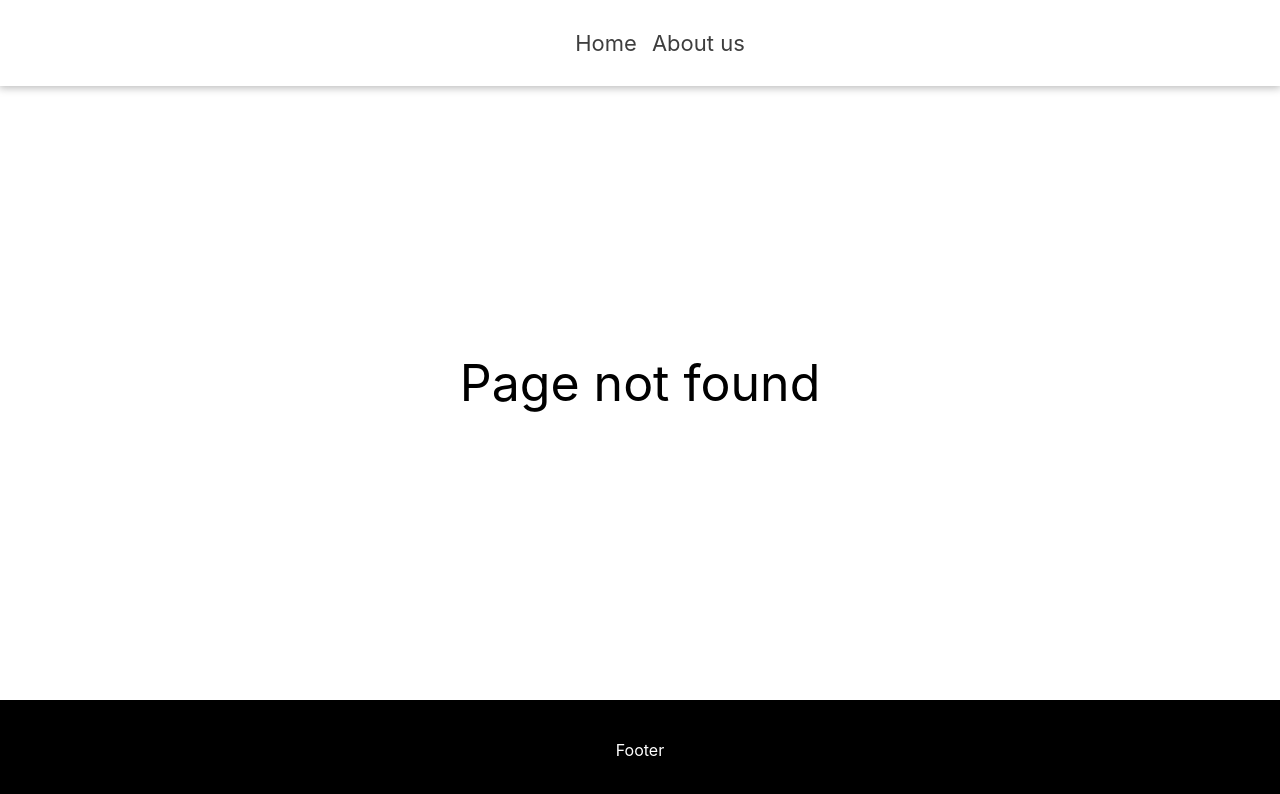
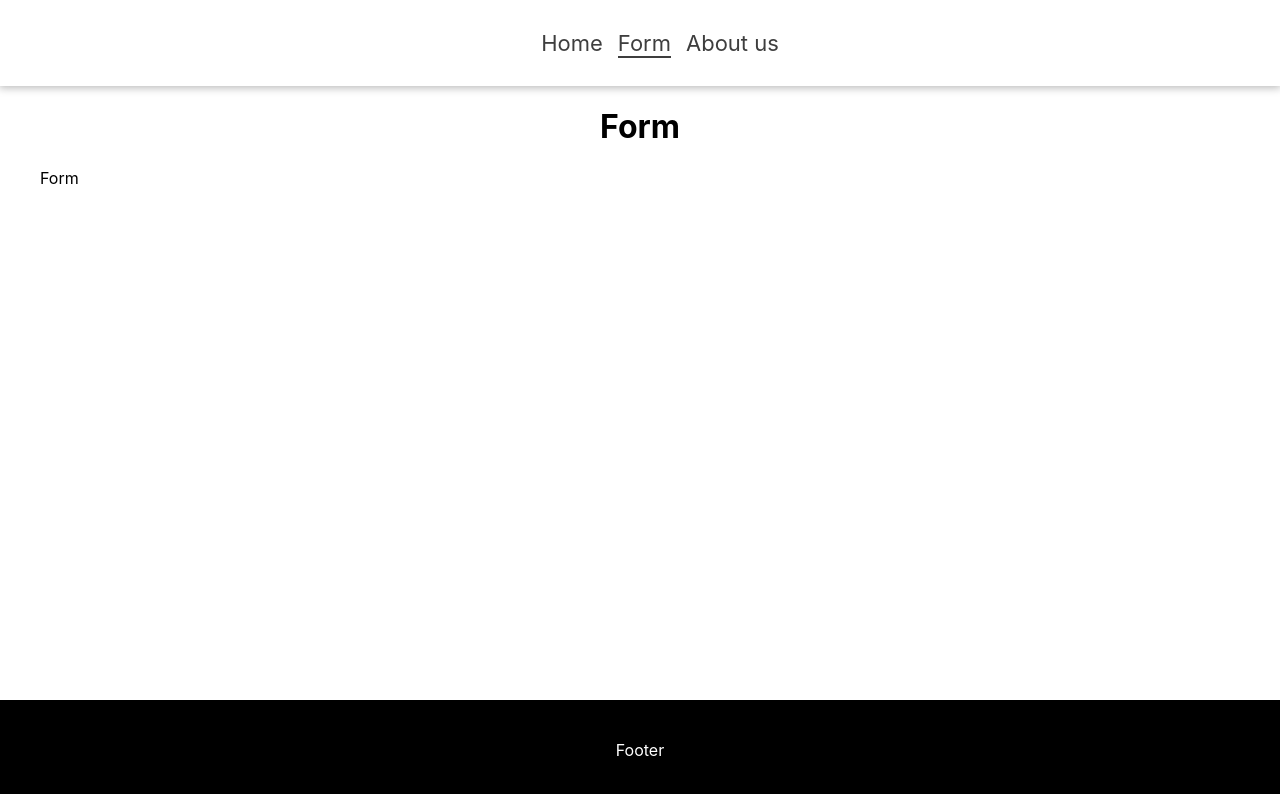
Before and after one commit to rincewizz/REACT2022Q3, a React (Create React App) app: page /form in a window 1280 px wide. Before the commit this address had no page. Shown: the top 794 px of the page. Built offline with nearby package versions, Linux system fonts and the light colour scheme.

Commit message:
feat: add route for form

```diff
--- a/src/App.tsx
+++ b/src/App.tsx
@@ -1,11 +1,12 @@
 import './App.scss';
 import React from 'react';
-import Main from 'pages/Main';
+import MainPage from 'pages/MainPage';
 import { Route, Routes } from 'react-router-dom';
-import About from 'pages/About';
-import NotFound from 'pages/NotFound';
+import AboutPage from 'pages/AboutPage';
+import NotFoundPage from 'pages/NotFoundPage';
 import Header from 'layouts/Header';
 import Footer from 'layouts/Footer';
+import FormPage from 'pages/FormPage';
 
 function App() {
   return (
@@ -13,9 +14,10 @@ function App() {
       <Header />
       <main className="main">
         <Routes>
-          <Route path="/" element={<Main title="Home Page" />} />
-          <Route path="about" element={<About title="About Us" />} />
-          <Route path="*" element={<NotFound title="Page not found" />} />
+          <Route path="/" element={<MainPage title="Home Page" />} />
+          <Route path="form" element={<FormPage title="About Us" />} />
+          <Route path="about" element={<AboutPage title="About Us" />} />
+          <Route path="*" element={<NotFoundPage title="Page not found" />} />
         </Routes>
       </main>
       <Footer />
--- a/src/components/Menu/Menu.tsx
+++ b/src/components/Menu/Menu.tsx
@@ -20,6 +20,11 @@ export default class Menu extends React.Component<MenuProp> {
           </NavLink>
         </li>
         <li className={styles.menu__item}>
+          <NavLink data-testid="form-link" className={this.navCssClasses} to="/form">
+            Form
+          </NavLink>
+        </li>
+        <li className={styles.menu__item}>
           <NavLink data-testid="about-link" className={this.navCssClasses} to="/about">
             About us
           </NavLink>
--- a/src/pages/About.tsx
+++ b/src/pages/AboutPage.tsx
@@ -1,7 +1,7 @@
 import React from 'react';
 import { PageProps } from 'types/types';
 
-export default class About extends React.Component<PageProps> {
+export default class AboutPage extends React.Component<PageProps> {
   public static defaultProps = {
     title: '',
   };
--- /dev/null
+++ b/src/pages/FormPage.tsx
@@ -0,0 +1,21 @@
+import React from 'react';
+import { PageProps } from 'types/types';
+
+export default class FormPage extends React.Component<PageProps> {
+  public static defaultProps = {
+    title: '',
+  };
+  componentDidMount() {
+    document.title = this.props.title;
+  }
+  render() {
+    return (
+      <div className="container">
+        <h1 className="title" data-testid="about-page">
+          Form
+        </h1>
+        <div className="text-content">Form</div>
+      </div>
+    );
+  }
+}
--- a/src/pages/Main.tsx
+++ b/src/pages/MainPage.tsx
@@ -3,7 +3,7 @@ import Search from 'components/Search/Search';
 import React from 'react';
 import { PageProps } from 'types/types';
 
-export default class Main extends React.Component<PageProps> {
+export default class MainPage extends React.Component<PageProps> {
   public static defaultProps = {
     title: '',
   };
--- a/src/pages/NotFound.tsx
+++ b/src/pages/NotFoundPage.tsx
@@ -1,7 +1,7 @@
 import React from 'react';
 import { PageProps } from 'types/types';
 
-export default class NotFound extends React.Component<PageProps> {
+export default class NotFoundPage extends React.Component<PageProps> {
   public static defaultProps = {
     title: '',
   };
```
Also changed, not shown: src/components/Form/Form.tsx (added), 1 other file (tests, documents, lock files or other folders).
